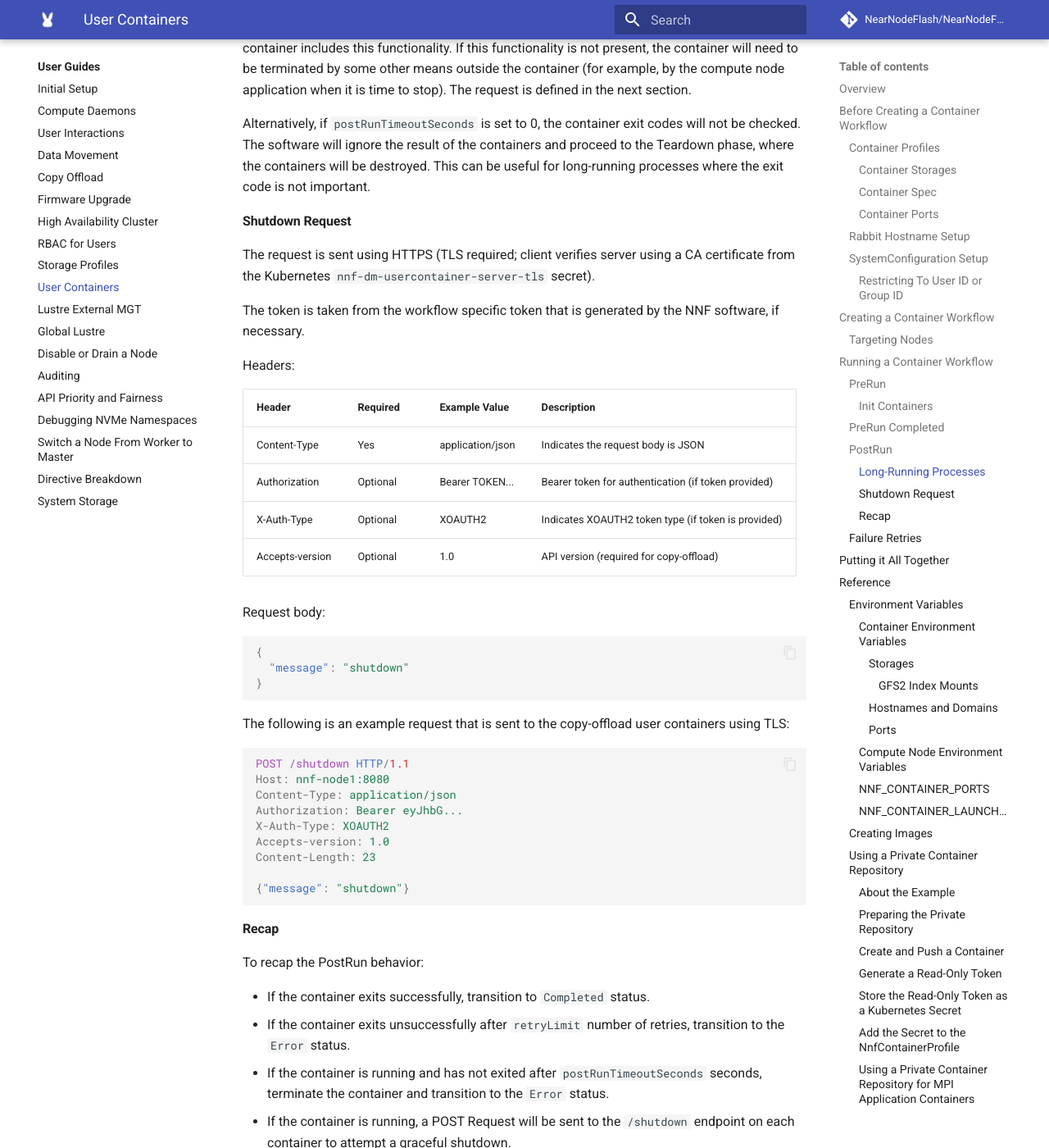
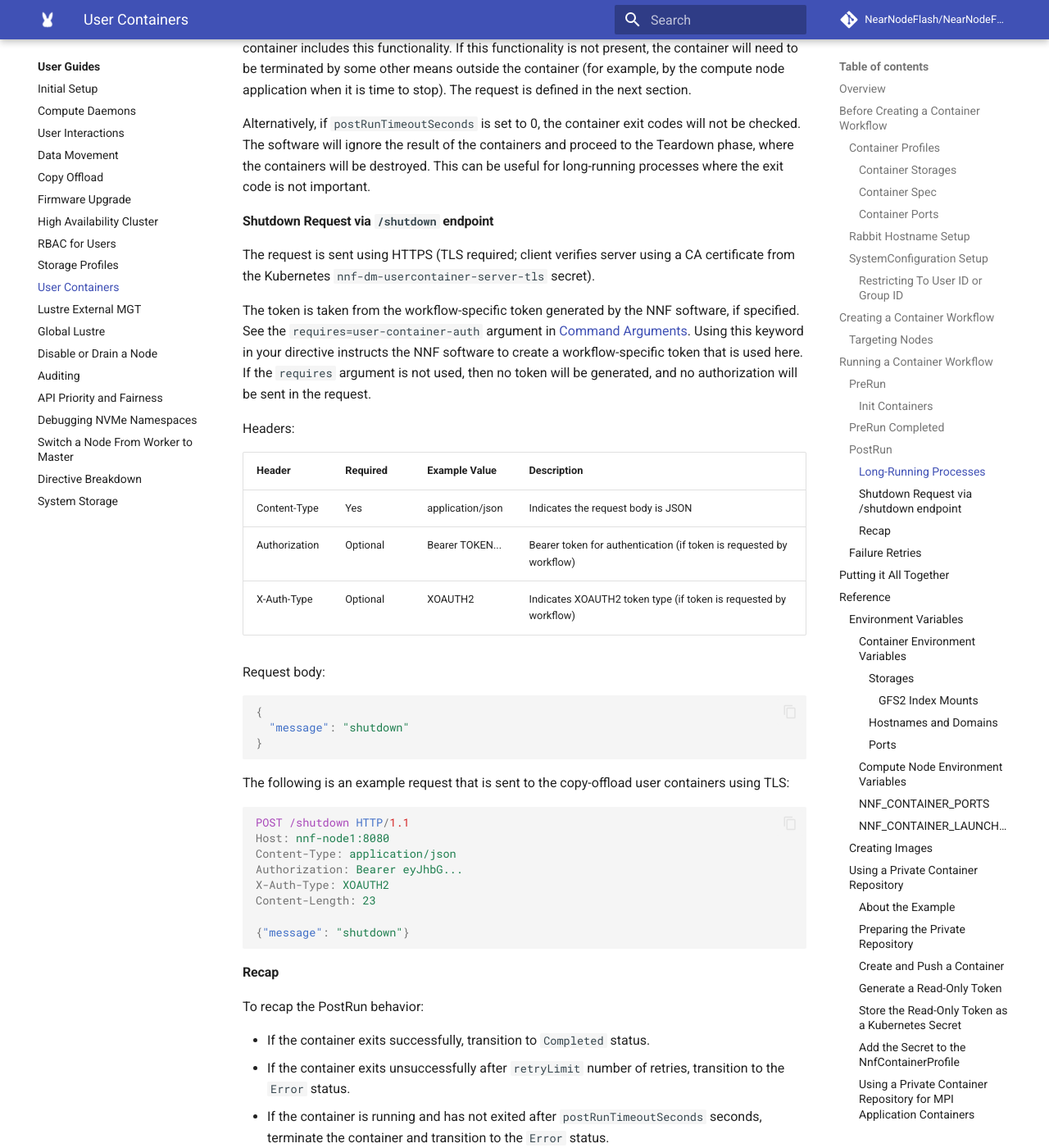
Before and after one commit to NearNodeFlash/NearNodeFlash.github.io, an MkDocs documentation site: the page built from docs/guides/user-containers/readme.md, in a window 1280 px wide and 1400 px high, scrolled down 8270 px. Shown: the whole window at 82% size. Built offline with MkDocs 1.6.1 and Material for MkDocs 9.7.7, drawn with Linux system fonts in a browser that asks for light colours; comment, search, counter and statistics services are not loaded; the version menu is left out.

Commit message:
Address Dean's comments
Signed-off-by: Blake Devcich <blake.devcich@hpe.com>

```diff
--- a/docs/guides/user-containers/readme.md
+++ b/docs/guides/user-containers/readme.md
@@ -362,22 +362,25 @@ The software will ignore the result of the containers and proceed to the Teardow
 containers will be destroyed. This can be useful for long-running processes where the exit code is
 not important.
 
-#### Shutdown Request
+#### Shutdown Request via `/shutdown` endpoint
 
 The request is sent using HTTPS (TLS required; client verifies server using a CA certificate from
 the Kubernetes `nnf-dm-usercontainer-server-tls` secret).
 
-The token is taken from the workflow specific token that is generated by the NNF software, if
-necessary.
+The token is taken from the workflow-specific token generated by the NNF software, if specified. See
+the `requires=user-container-auth` argument in [Command
+Arguments](../user-interactions/readme.md#command-arguments). Using this keyword in your directive
+instructs the NNF software to create a workflow-specific token that is used here. If the `requires`
+argument is not used, then no token will be generated, and no authorization will be sent in the
+request.
 
 Headers:
 
-| Header           | Required | Example Value       | Description                                                      |
-|------------------|----------|---------------------|------------------------------------------------------------------|
-| Content-Type     | Yes      | application/json    | Indicates the request body is JSON                               |
-| Authorization    | Optional | Bearer TOKEN...     | Bearer token for authentication (if token provided)              |
-| X-Auth-Type      | Optional | XOAUTH2             | Indicates XOAUTH2 token type (if token is provided)              |
-| Accepts-version  | Optional | 1.0                 | API version (required for copy-offload)                          |
+| Header           | Required | Example Value       | Description                                                         |
+|------------------|----------|---------------------|---------------------------------------------------------------------|
+| Content-Type     | Yes      | application/json    | Indicates the request body is JSON                                  |
+| Authorization    | Optional | Bearer TOKEN...     | Bearer token for authentication (if token is requested by workflow) |
+| X-Auth-Type      | Optional | XOAUTH2             | Indicates XOAUTH2 token type (if token is requested by workflow)    |
 
 Request body:
 
@@ -395,7 +398,6 @@ Host: nnf-node1:8080
 Content-Type: application/json
 Authorization: Bearer eyJhbG...
 X-Auth-Type: XOAUTH2
-Accepts-version: 1.0
 Content-Length: 23
 
 {"message": "shutdown"}
```
